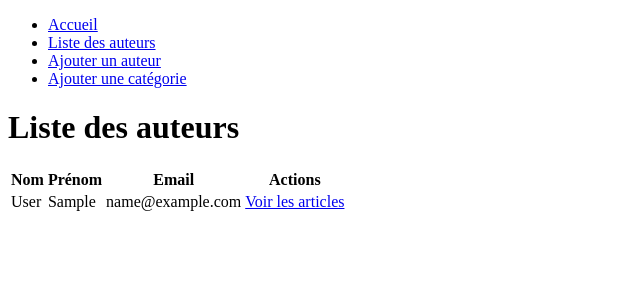
After one commit to EEDNTP/TP_Blog, a PHP site: page /authors.php in a window 1280 px wide. The commit adds this page. Shown: the top 300 px of the page, without its empty margins (0-640 px from the left). Run offline with PHP 8.4, Linux system fonts and the light colour scheme; tables that the repository leaves empty or names only in its code hold one stand-in row (values such as "Sample post").

Commit message:
Liste des auteurs

```diff
--- a/app/add_author.php
+++ b/app/add_author.php
@@ -8,8 +8,12 @@
 </head>
 
 <body>
+    <header>
+        <?php include_once 'includes/nav.php'; ?>
+        <h1>Ajouter un auteur</h1>
+    </header>
+
     <main>
-        <h1>Ajouter un auteur</h1>
         <form action="add_author_treatment.php" method="post">
             <small>Tous les champs sont obligatoires</small>
             <div>
--- a/app/add_category.php
+++ b/app/add_category.php
@@ -8,8 +8,12 @@
 </head>
 
 <body>
+<header>
+        <?php include_once 'includes/nav.php'; ?>
+        <h1>Ajouter une catégorie</h1>
+    </header>
+
     <main>
-        <h1>Ajouter une catégorie</h1>
         <form action="add_category_treatment.php" method="post">
             <small>Seul le nom de la catégorie est obligatoire</small>
             <div>
--- /dev/null
+++ b/app/authors.php
@@ -0,0 +1,59 @@
+<?php
+// Inclut le fichier de connexion à la base de données
+require_once 'includes/dbconnect.php';
+
+// Prépare la requête SQL pour sélectionner tous les auteurs
+$sql = 'SELECT * FROM authors;';
+
+// Exécute la requête SQL
+$stmt = $pdo->query($sql);
+
+// Récupère tous les résultats de la requête sous forme de tableau associatif
+$authors = $stmt->fetchAll();
+?>
+<!DOCTYPE html>
+<html lang="fr">
+
+<head>
+    <meta charset="UTF-8">
+    <meta name="viewport" content="width=device-width, initial-scale=1.0">
+    <title>Liste des auteurs</title>
+</head>
+
+<body>
+    <header>
+        <?php include_once 'includes/nav.php'; ?>
+        <h1>Liste des auteurs</h1>
+    </header>
+
+    <main>
+        <table>
+            <thead>
+                <tr>
+                    <th>Nom</th>
+                    <th>Prénom</th>
+                    <th>Email</th>
+                    <th>Actions</th>
+                </tr>
+            </thead>
+            <tbody>
+                <?php
+                // Boucle à travers chaque auteur récupéré de la base de données
+                foreach ($authors as $author): ?>
+                    <tr>
+                        <!-- Affiche le nom de famille de l'auteur en utilisant htmlspecialchars pour sécuriser l'affichage -->
+                        <td><?= htmlspecialchars($author['lastname']); ?></td>
+                        <!-- Affiche le prénom de l'auteur en utilisant htmlspecialchars pour sécuriser l'affichage -->
+                        <td><?= htmlspecialchars($author['firstname']); ?></td>
+                        <!-- Affiche l'email de l'auteur en utilisant htmlspecialchars pour sécuriser l'affichage -->
+                        <td><?= htmlspecialchars($author['email']); ?></td>
+                        <!-- Lien pour voir les articles de l'auteur -->
+                        <td><a href="author_articles.php?id=<?= intval($author['id']); ?>">Voir les articles</a></td>
+                    </tr>
+                <?php endforeach; ?>
+            </tbody>
+        </table>
+    </main>
+</body>
+
+</html>
--- /dev/null
+++ b/app/includes/nav.php
@@ -0,0 +1,8 @@
+<nav>
+    <ul>
+        <li><a href="index.php">Accueil</a></li>
+        <li><a href="authors.php">Liste des auteurs</a></li>
+        <li><a href="add_author.php">Ajouter un auteur</a></li>
+        <li><a href="add_category.php">Ajouter une catégorie</a></li>
+    </ul>
+</nav>
```
